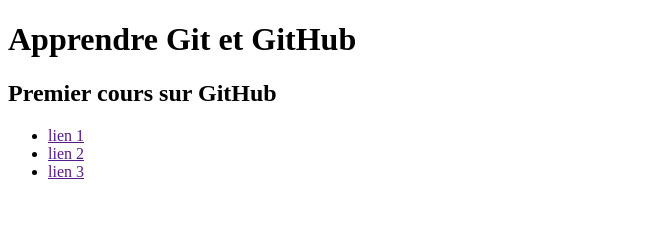
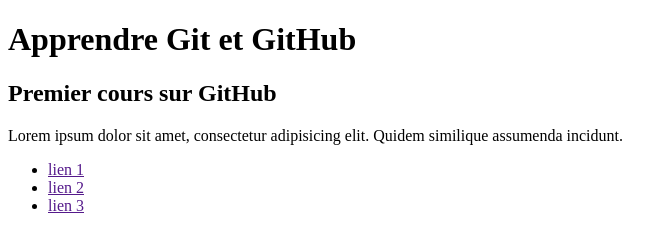
Before and after one commit to oceaneheb/apprendre-github, a plain HTML site: page index.html in a window 1280 px wide. Shown: the whole page, without its empty margins (0-672 px from the left). Drawn offline with Linux system fonts and the light colour scheme.

Commit message:
Ajout d'un paragraphe closes #3

```diff
--- a/index.html
+++ b/index.html
@@ -9,6 +9,8 @@
     <h1>Apprendre Git et GitHub</h1>
     <h2>Premier cours sur GitHub</h2>
 
+    <p>Lorem ipsum dolor sit amet, consectetur adipisicing elit. Quidem similique assumenda incidunt.</p>
+
     <nav>
         <ul>
             <li><a href="">lien 1</a></li>
```
